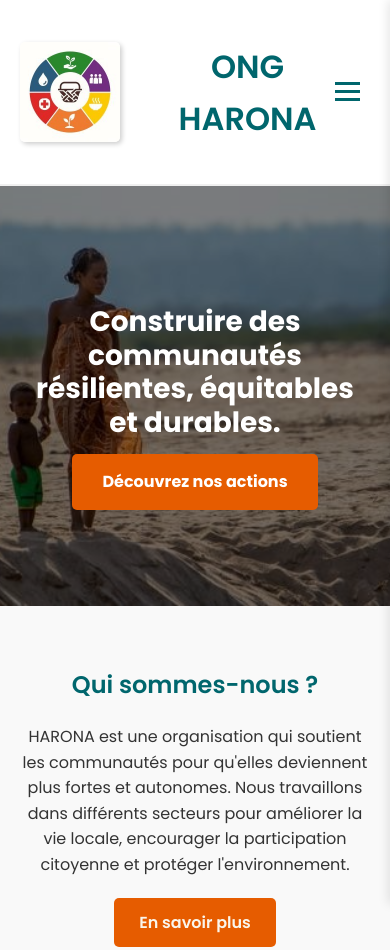
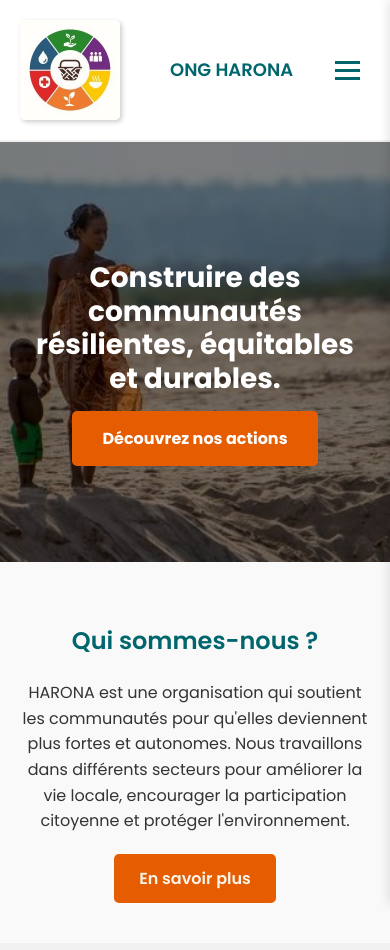
Before and after one commit to Jasmina123-ask/ONG-Harona, a plain HTML site: page index.html in a window 390 px wide. Shown: the top 950 px of the page. Drawn offline with Linux system fonts and the light colour scheme.

Commit message:
interligne titre

```diff
--- a/css/style.css
+++ b/css/style.css
@@ -87,6 +87,14 @@ p {
 
 .nav a:hover {
     color: #00666d;
+}
+
+@media (max-width: 768px) {
+    .site-title {
+        font-size: 18px;   /* plus petit sur mobile */
+        line-height: 1.2;
+        margin: 0;
+    }
 }
 
 /* Bannière principale (Hero Banner) */
```
